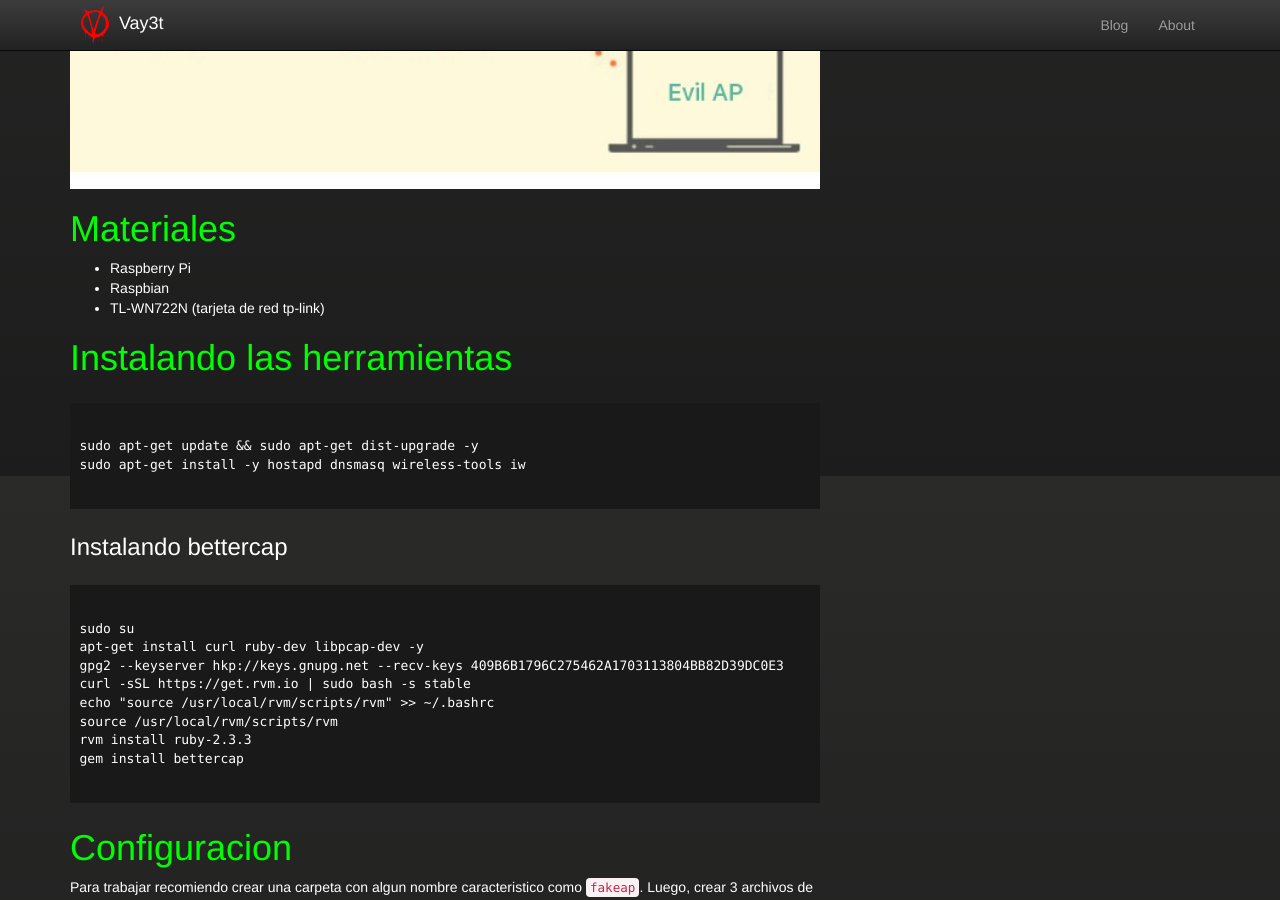
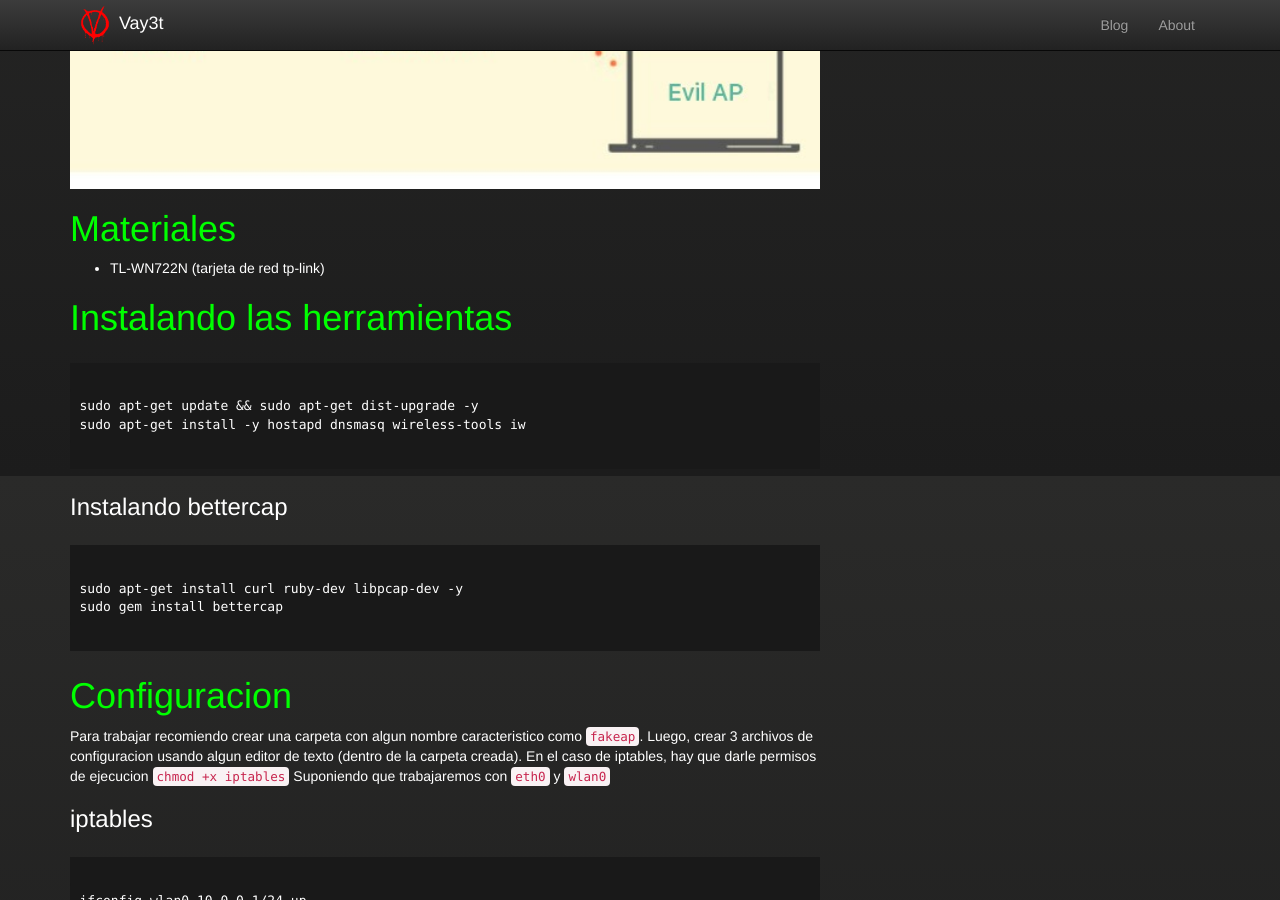
Before and after one commit to pvallejos/pvallejos.github.io, a Jekyll site: the page built from _posts/2016-7-10-Evil-Access-Point.md, in a window 1280 px wide and 900 px high, scrolled down 424 px. Built offline with Jekyll 4.4.1, drawn with Linux system fonts in a browser that asks for light colours; nearby versions of some CDN libraries; comment, search, counter and statistics services are not loaded; some of the changed text lies outside the part shown.

Commit message:
Update 2016-7-10-Evil-Access-Point.md

````diff
--- a/_posts/2016-7-10-Evil-Access-Point.md
+++ b/_posts/2016-7-10-Evil-Access-Point.md
@@ -9,8 +9,6 @@ Evil Access Point with Raspberry Pi
 
 
 # Materiales
-* Raspberry Pi
-* Raspbian
 * TL-WN722N (tarjeta de red tp-link)
 
 
@@ -22,14 +20,8 @@ sudo apt-get install -y hostapd dnsmasq wireless-tools iw
 
 ### Instalando bettercap
 ```
-sudo su
-apt-get install curl ruby-dev libpcap-dev -y
-gpg2 --keyserver hkp://keys.gnupg.net --recv-keys 409B6B1796C275462A1703113804BB82D39DC0E3
-curl -sSL https://get.rvm.io | sudo bash -s stable
-echo "source /usr/local/rvm/scripts/rvm" >> ~/.bashrc
-source /usr/local/rvm/scripts/rvm
-rvm install ruby-2.3.3
-gem install bettercap
+sudo apt-get install curl ruby-dev libpcap-dev -y
+sudo gem install bettercap
 ```
 
 # Configuracion
````
Also changed, not shown: other parts of _posts/2016-7-10-Evil-Access-Point.md (+1 -1 lines).
